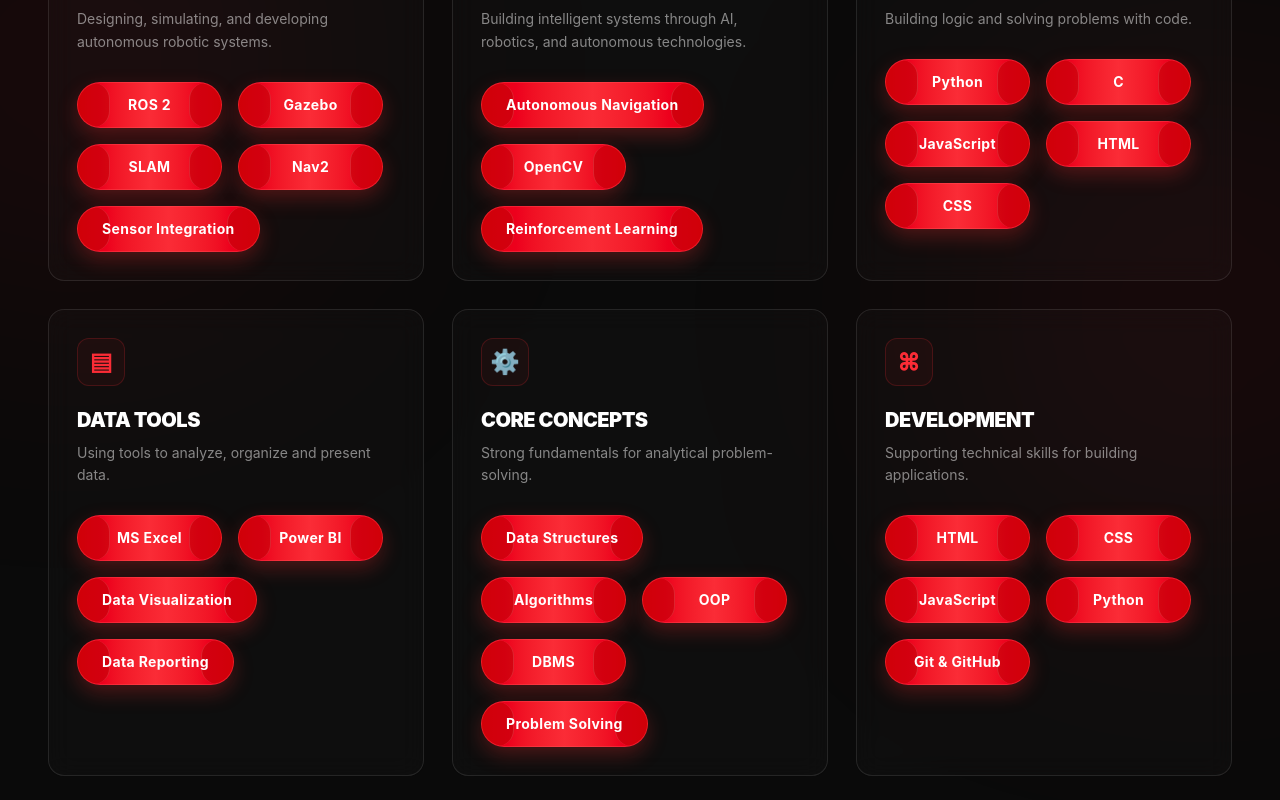
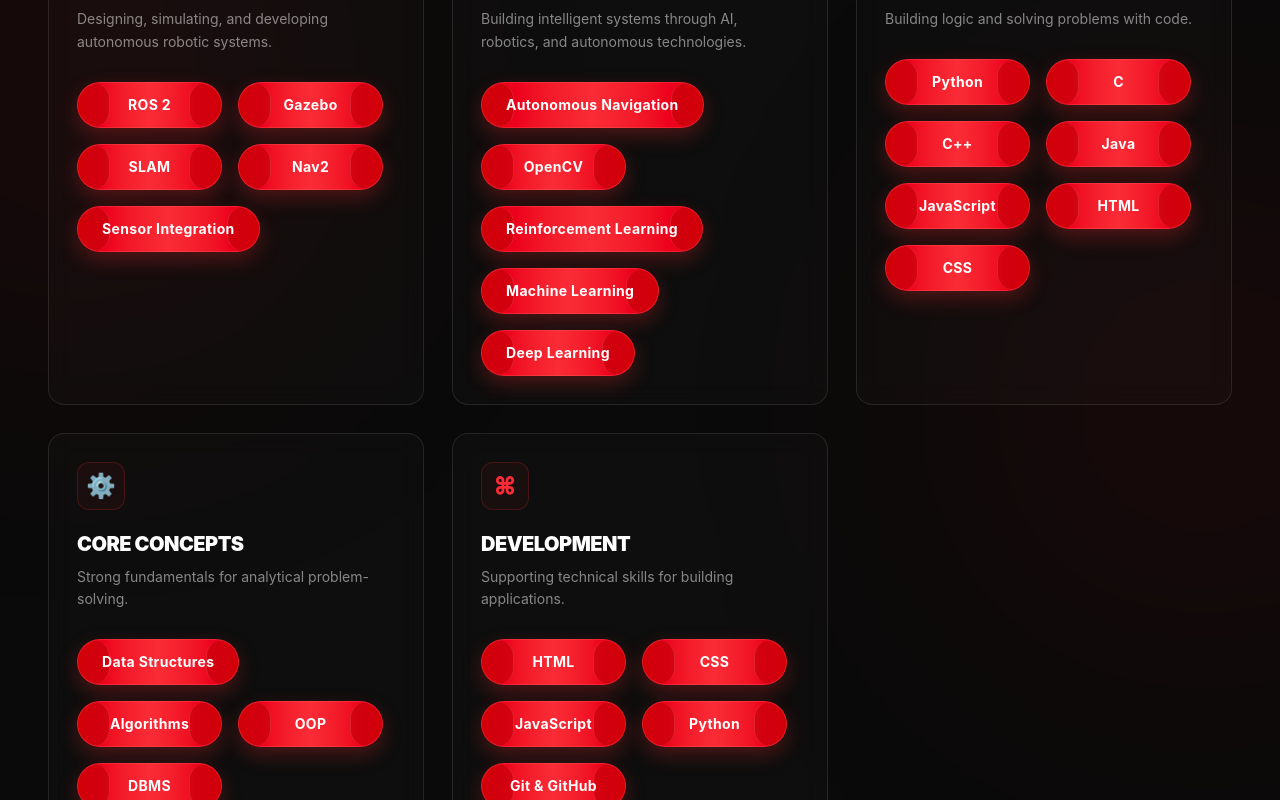
Before and after one commit to Progya-Biswas/Portfolio_website, a React (Vite) app: page / in a window 1280 px wide. Shown: the part 1920-2720 px from the top of the page. Built offline with nearby package versions, Linux system fonts and the light colour scheme; no server answers.

Commit message:
skillsEdit

```diff
--- a/src/components/TechnicalSkills.jsx
+++ b/src/components/TechnicalSkills.jsx
@@ -20,7 +20,9 @@ const skillCategories = [
   "skills": [
     "Autonomous Navigation",
     "OpenCV",
-    "Reinforcement Learning"
+    "Reinforcement Learning",
+    "Machine Learning",
+    "Deep Learning"
   ]
 },
   {
@@ -30,20 +32,11 @@ const skillCategories = [
     skills: [
       "Python",
       "C",
+      "C++",
+      "Java",
       "JavaScript",
       "HTML",
       "CSS"
-    ]
-  },
-  {
-    title: "DATA TOOLS",
-    description: "Using tools to analyze, organize and present data.",
-    icon: "▤",
-    skills: [
-      "MS Excel",
-      "Power BI",
-      "Data Visualization",
-      "Data Reporting"
     ]
   },
   {
```
